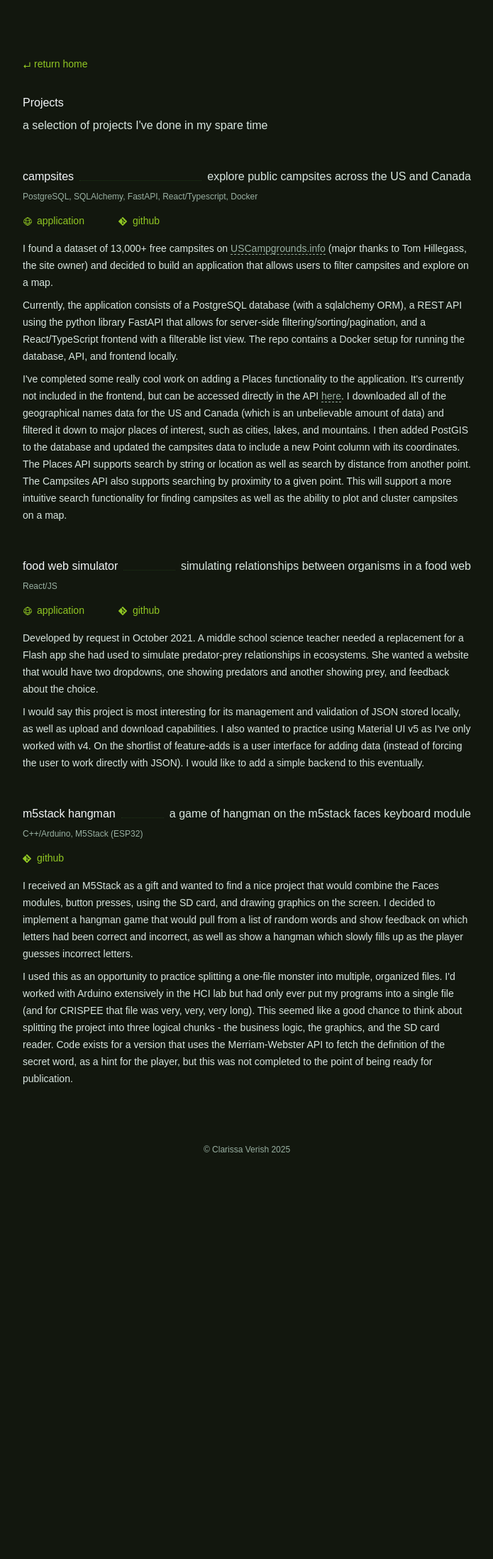
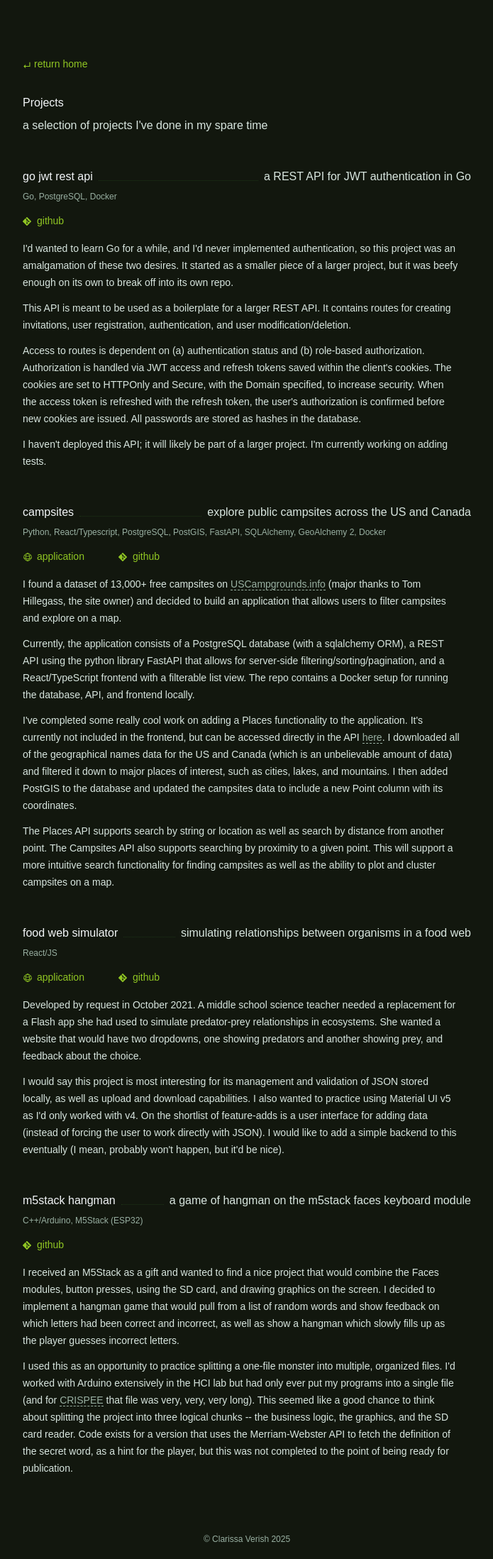
Before and after one commit to cverish/website, a Django app: template main/templates/main/projects.html in a window 1280 px wide. Shown: the whole page at 71% size, without its empty margins (292-987 px from the left). Before the commit the page ends 1624 px from the top, so only its background shows below. Run offline with Django 5.2, Linux system fonts and the light colour scheme; the template is opened without the code that fills it, so the values that code supplies are empty; style sheets or scripts are compiled from the project's sources; some web fonts are replaced.

Commit message:
adding jwt rest api project & cleanup

```diff
--- a/main/templates/404.html
+++ b/main/templates/404.html
@@ -7,5 +7,5 @@
     404
 {% endblock detail_title %}
 {% block detail_subtitle %}
-    that page doesn't exist. <a href="{% url 'main:home' %}">Return home</a>
+    that page doesn't exist. <a href="{% url 'main:home' %}" class="normal">Return home</a>
 {% endblock detail_subtitle %}
--- a/main/templates/main/base.html
+++ b/main/templates/main/base.html
@@ -33,7 +33,7 @@
             <div class="w-full text-left">
                 {% block header %}
                     <a href="{% url 'main:home' %}"
-                       class="flex gap-1 items-center text-sm w-fit">
+                       class="flex gap-1 items-center text-sm w-fit normal">
                         <div class="mt-1">
                             {% include "main/icons/icon-return.html" with size_classes="h-3 w-3" fill_class="fill-action" %}
                         </div>
--- a/main/templates/main/partials/more-link.html
+++ b/main/templates/main/partials/more-link.html
@@ -1,4 +1,4 @@
-<a href={% url 'main:'|add:section %} class="flex items-center">
+<a href={% url 'main:'|add:section %} class="flex items-center normal">
     <div>more</div>
     {% include "main/icons/icon-arrow-up-right.html" with size_classes="h-4 w-4" fill_class="fill-action" %}
 </a>
--- a/main/templates/main/projects.html
+++ b/main/templates/main/projects.html
@@ -11,50 +11,101 @@
 {% endblock detail_subtitle %}
 {% block detail_content %}
     <div class="mt-12">
-        <div class="two-col">
+        <div class="two-col" id="go-jwt-rest-api">
+            <div>
+                <div>go jwt rest api</div>
+                <div class="sep"></div>
+                <div class="right">a REST API for JWT authentication in Go</div>
+            </div>
+        </div>
+        <div class="mt-2 text-xs text-accent">Go, PostgreSQL, Docker</div>
+        <div class="flex gap-12 mt-4 text-sm text-medium">
+            <a href="https://github.com/cverish/go-jwt-rest-api"
+               class="flex gap-2 items-center normal">
+                {% include "main/icons/icon-github.html" with size_classes="h-3 w-3 mt-[1px]" fill_class="fill-action" %}
+                <div>github</div>
+            </a>
+        </div>
+        <div class="explanation">
+            <p>
+                I'd wanted to learn Go for a while, and I'd never implemented authentication,
+                so this project was an amalgamation of these two desires.
+                It started as a smaller piece of a larger project, but it was beefy enough on its own
+                to break off into its own repo.
+            </p>
+            <p>
+                This API is meant to be used as a boilerplate for a larger REST API.
+                It contains routes for creating invitations, user registration, authentication,
+                and user modification/deletion.
+            </p>
+            <p>
+                Access to routes is dependent on (a) authentication status and (b) role-based authorization.
+                Authorization is handled via JWT access and refresh tokens saved within the client's cookies.
+                The cookies are set to HTTPOnly and Secure, with the Domain specified, to increase security.
+                When the access token is refreshed with the refresh token, the user's authorization is confirmed
+                before new cookies are issued. All passwords are stored as hashes in the database.
+            </p>
+            <p>
+                I haven't deployed this API; it will likely be part of a larger project.
+                I'm currently working on adding tests.
+            </p>
+        </div>
+    </div>
+    <div class="mt-12">
+        <div class="two-col" id="campsites">
             <div>
                 <div>campsites</div>
                 <div class="sep"></div>
                 <div class="right">explore public campsites across the US and Canada</div>
             </div>
         </div>
-        <div class="mt-2 text-xs text-accent">PostgreSQL, SQLAlchemy, FastAPI, React/Typescript, Docker</div>
+        <div class="mt-2 text-xs text-accent">
+            Python, React/Typescript, PostgreSQL, PostGIS, FastAPI, SQLAlchemy, GeoAlchemy 2, Docker
+        </div>
         <div class="flex gap-12 mt-4 text-sm text-medium">
-            <a href="https://campsites.veri.sh/" class="flex items-center gap-[6px]">
+            <a href="https://campsites.veri.sh/" class="flex items-center gap-[6px] normal">
                 {% include "main/icons/icon-globe.html" with size_classes="h-[14px] w-[14px] mt-[2px]" stroke_class="stroke-action" %}
                 <div>application</div>
             </a>
             <a href="https://github.com/cverish/campsites-app"
-               class="flex gap-2 items-center">
+               class="flex gap-2 items-center normal">
                 {% include "main/icons/icon-github.html" with size_classes="h-3 w-3 mt-[1px]" fill_class="fill-action" %}
                 <div>github</div>
             </a>
         </div>
-        <div class="mt-4 space-y-2 text-sm text-body2">
+        <div class="explanation">
             <p>
                 I found a dataset of 13,000+ free campsites on
                 <a href="https://uscampgrounds.info/" rel="noreferrer" class="subtle">USCampgrounds.info</a>
-                (major thanks to Tom Hillegass, the site owner) and decided to build an application that allows
-                users to filter campsites and explore on a map.
+                (major thanks to Tom Hillegass, the site owner)
+                and decided to build an application that allows users to filter campsites and explore on a map.
             </p>
             <p>
-                Currently, the application consists of a PostgreSQL database (with a sqlalchemy ORM), a REST API using the python
-                library FastAPI that allows for server-side filtering/sorting/pagination, and a React/TypeScript frontend with a
-                filterable list view. The repo contains a Docker setup for running the database, API, and frontend locally.
+                Currently, the application consists of a PostgreSQL database (with a sqlalchemy ORM),
+                a REST API using the python library FastAPI that allows for server-side filtering/sorting/pagination,
+                and a React/TypeScript frontend with a filterable list view.
+                The repo contains a Docker setup for running the database, API, and frontend locally.
             </p>
             <p>
-                I've completed some really cool work on adding a Places functionality to the application. It's currently not included
-                in the frontend, but can be accessed directly in the API <a href="https://api.veri.sh/docs" class="subtle">here</a>.
-                I downloaded all of the geographical names data for the US and Canada (which is an unbelievable amount of data) and filtered it down to
-                major places of interest, such as cities, lakes, and mountains. I then added PostGIS to the database and updated the campsites data
-                to include a new Point column with its coordinates. The Places API supports search by string or location as well as search by
-                distance from another point. The Campsites API also supports searching by proximity to a given point. This will support a more
-                intuitive search functionality for finding campsites as well as the ability to plot and cluster campsites on a map.
+                I've completed some really cool work on adding a Places functionality to the application.
+                It's currently not included in the frontend, but can be accessed directly in the API
+                <a href="https://api.veri.sh/docs" class="subtle">here</a>.
+                I downloaded all of the geographical names data for the US and Canada
+                (which is an unbelievable amount of data)
+                and filtered it down to major places of interest, such as cities, lakes, and mountains.
+                I then added PostGIS to the database and updated the campsites data
+                to include a new Point column with its coordinates.
+            </p>
+            <p>
+                The Places API supports search by string or location as well as search by distance from another point.
+                The Campsites API also supports searching by proximity to a given point.
+                This will support a more intuitive search functionality for finding campsites
+                as well as the ability to plot and cluster campsites on a map.
             </p>
         </div>
     </div>
     <div class="mt-12">
-        <div class="two-col">
+        <div class="two-col" id="food-web-simulator">
             <div>
                 <div>food web simulator</div>
                 <div class="sep"></div>
@@ -64,32 +115,36 @@
         <div class="mt-2 text-xs text-accent">React/JS</div>
         <div class="flex gap-12 mt-4 text-sm text-medium">
             <a href="https://foodweb.veri.sh/simulator"
-               class="flex items-center gap-[6px]">
+               class="flex items-center gap-[6px] normal">
                 {% include "main/icons/icon-globe.html" with size_classes="h-[14px] w-[14px]  mt-[2px]" stroke_class="stroke-action" %}
                 <div>application</div>
             </a>
             <a href="https://github.com/cverish/food-web-simulator"
-               class="flex gap-2 items-center">
+               class="flex gap-2 items-center normal">
                 {% include "main/icons/icon-github.html" with size_classes="h-3 w-3 mt-[1px]" fill_class="fill-action" %}
                 <div>github</div>
             </a>
         </div>
-        <div class="mt-4 space-y-2 text-sm text-body2">
+        <div class="explanation">
             <p>
-                Developed by request in October 2021. A middle school science teacher needed a replacement for a Flash app she had used to
-                simulate predator-prey relationships in ecosystems. She wanted a website that would have two dropdowns, one showing predators
-                and another showing prey, and feedback about the choice.
+                Developed by request in October 2021.
+                A middle school science teacher needed a replacement for a Flash app she had used
+                to simulate predator-prey relationships in ecosystems.
+                She wanted a website that would have two dropdowns,
+                one showing predators and another showing prey, and feedback about the choice.
             </p>
             <p>
-                I would say this project is most interesting for its management and validation of JSON stored locally, as well as upload and
-                download capabilities. I also wanted to practice using Material UI v5 as I've only worked with v4. On the shortlist of
-                feature-adds is a user interface for adding data (instead of forcing the user to work directly with JSON). I would like to
-                add a simple backend to this eventually.
+                I would say this project is most interesting for its management and validation of JSON stored locally,
+                as well as upload and download capabilities.
+                I also wanted to practice using Material UI v5 as I'd only worked with v4.
+                On the shortlist of feature-adds is a user interface for adding data
+                (instead of forcing the user to work directly with JSON).
+                I would like to add a simple backend to this eventually (I mean, probably won't happen, but it'd be nice).
             </p>
         </div>
     </div>
     <div class="mt-12">
-        <div class="two-col">
+        <div class="two-col" id="m5stack-hangman">
             <div>
                 <div>m5stack hangman</div>
                 <div class="sep"></div>
@@ -99,25 +154,27 @@
         <div class="mt-2 text-xs text-accent">C++/Arduino, M5Stack (ESP32)</div>
         <div class="flex gap-12 mt-4 text-sm text-medium">
             <a href="https://github.com/cverish/M5Stack-hangman"
-               class="flex gap-2 items-center">
+               class="flex gap-2 items-center normal">
                 {% include "main/icons/icon-github.html" with size_classes="h-3 w-3 mt-[1px]" fill_class="fill-action" %}
                 <div>github</div>
             </a>
         </div>
-        <div class="mt-4 space-y-2 text-sm text-body2">
+        <div class="explanation">
             <p>
-                I received an M5Stack as a gift and wanted to find a nice project that would combine the Faces modules, button presses,
-                using the SD card, and drawing graphics on the screen. I decided to implement a hangman game that would pull from a
-                list of random words and show feedback on which letters had been correct and incorrect, as well as show a hangman which
-                slowly fills up as the player guesses incorrect letters.
+                I received an M5Stack as a gift and wanted to find a nice project that would combine the Faces modules,
+                button presses, using the SD card, and drawing graphics on the screen.
+                I decided to implement a hangman game that would pull from a list of random words
+                and show feedback on which letters had been correct and incorrect,
+                as well as show a hangman which slowly fills up as the player guesses incorrect letters.
             </p>
             <p>
-                I used this as an opportunity to practice splitting a one-file monster into multiple, organized files. I'd worked with
-                Arduino extensively in the HCI lab but had only ever put my programs into a single file (and for CRISPEE that file
-                was very, very, very long). This seemed like a good chance to think about splitting the project into three logical
-                chunks - the business logic, the graphics, and the SD card reader. Code exists for a version that uses the
-                Merriam-Webster API to fetch the definition of the secret word, as a hint for the player, but this was not
-                completed to the point of being ready for publication.
+                I used this as an opportunity to practice splitting a one-file monster into multiple, organized files.
+                I'd worked with Arduino extensively in the HCI lab but had only ever put my programs into a single file
+                (and for <a class="subtle" href="{% url 'main:research' %}#crispee">CRISPEE</a> that file was very, very, very long).
+                This seemed like a good chance to think about splitting the project into three logical chunks --
+                the business logic, the graphics, and the SD card reader.
+                Code exists for a version that uses the Merriam-Webster API to fetch the definition of the secret word,
+                as a hint for the player, but this was not completed to the point of being ready for publication.
             </p>
         </div>
     </div>
--- a/static/css/main.css
+++ b/static/css/main.css
@@ -12,10 +12,12 @@ html {
 }
 
 a {
-  @apply text-action font-medium border-b-[0.5px] border-transparent hover:border-b-action;
+  &.normal {
+    @apply text-action font-medium border-b-[0.5px] border-transparent hover:border-b-action;
+  }
 
   &.subtle {
-    @apply text-accent font-normal border-accent border-dashed hover:text-action hover:border-b-action;
+    @apply text-accent font-normal border-accent border-b-[0.5px] border-dashed hover:text-action hover:border-b-action;
   }
 }
 
@@ -75,3 +77,7 @@ p {
     }
   }
 }
+
+.explanation {
+  @apply mt-4 space-y-3 text-sm text-body2 mr-4;
+}
```
Also changed, not shown: main/templates/main/about.html (+13 -8 lines), main/templates/main/home.html (+41 -15 lines), main/templates/main/research.html (+81 -65 lines), main/templates/main/work.html (+64 -31 lines).
